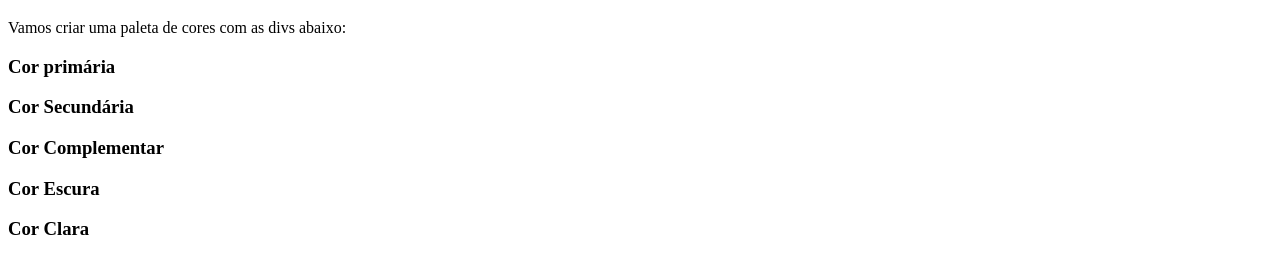
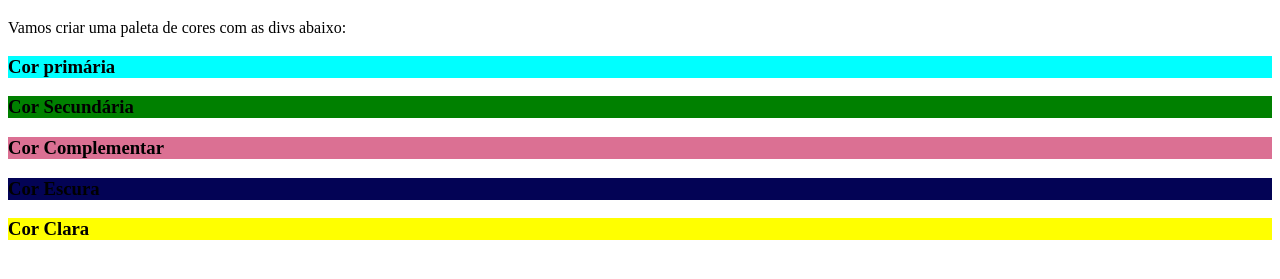
Before and after one commit to LuanaMayumi/trybe-exercicios, a plain HTML site: page fundamentos/bloco-03-introducao-a-html-e-css/dia-3-html-css-seletores-e-posicionamento/index-somente-pseudoclasses.html in a window 1280 px wide. Shown: the part 61-340 px from the top of the page. Drawn offline with Linux system fonts and the light colour scheme.

Commit message:
adding color in each DIV

```diff
--- a/fundamentos/bloco-03-introducao-a-html-e-css/dia-3-html-css-seletores-e-posicionamento/index-somente-pseudoclasses.html
+++ b/fundamentos/bloco-03-introducao-a-html-e-css/dia-3-html-css-seletores-e-posicionamento/index-somente-pseudoclasses.html
@@ -8,20 +8,26 @@
 <body>
   <h1>Paleta de Cores</h1>
   <p>Vamos criar uma paleta de cores com as divs abaixo:</p>
-  <div class="cor-primaria">
+
+  <div class="azul">
     <h3>Cor primária</h3>
   </div>
-  <div>
+
+  <div class="verde">
     <h3>Cor Secundária</h3>
   </div>
-  <div>
+
+  <div class="pink">
     <h3>Cor Complementar</h3>
   </div>
-  <div>
+
+  <div class="azul-escuro">
     <h3>Cor Escura</h3>
   </div>
-  <div>
+
+  <div class="amarelo">
     <h3>Cor Clara</h3>
   </div>
+
 </body>
 </html>
--- a/fundamentos/bloco-03-introducao-a-html-e-css/dia-3-html-css-seletores-e-posicionamento/style-somente-pseudoclasses.css
+++ b/fundamentos/bloco-03-introducao-a-html-e-css/dia-3-html-css-seletores-e-posicionamento/style-somente-pseudoclasses.css
@@ -2,7 +2,24 @@
 div:hover{
     border-style: solid;
 }
+.azul{
+    background-color: aqua;
+}
 
+.verde{
+    background-color: green;
+}
+
+.pink{
+    background-color: palevioletred;
+}
+
+.azul-escuro{
+    background-color: rgb(3, 3, 85);
+}
+.amarelo{
+    background-color: yellow;
+}
 
 
 
```
